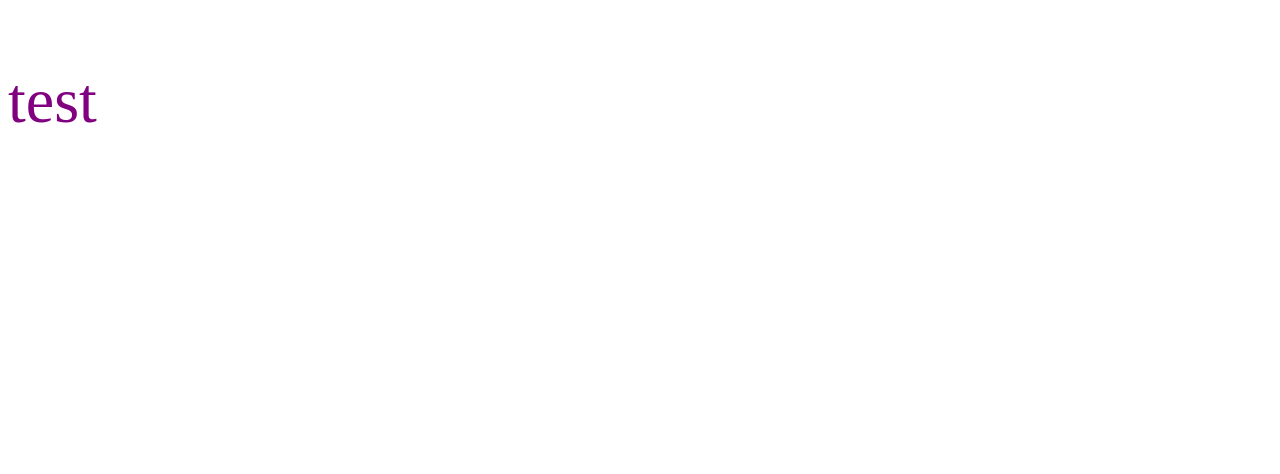
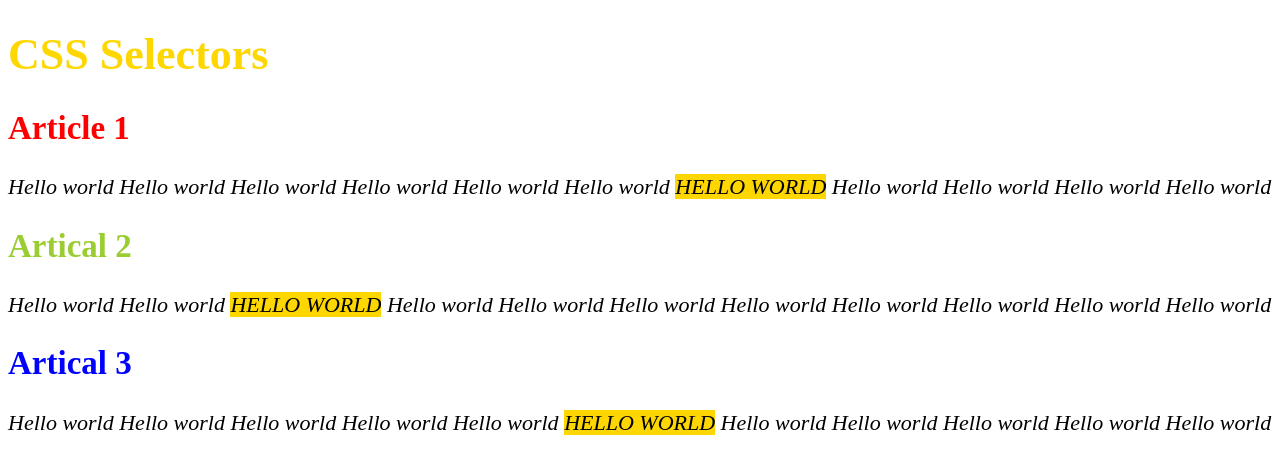
Before and after one commit to marnop/Learning-CSS, a plain HTML site: page index.html in a window 1280 px wide. Drawn offline with Linux system fonts and the light colour scheme.

Commit message:
Lesson_02
Selectors

```diff
--- a/css/style.css
+++ b/css/style.css
@@ -1,4 +1,28 @@
-p {
-    font-size: 64px;
-    color: purple;
+body {
+    font-size: 22px;
 }
+
+header {
+    color: gold;
+}
+
+.ha1 {
+    color: red;
+}
+
+.ha2 {
+    color: yellowgreen;
+}
+
+.ha3 {
+    color: blue;
+}
+
+.pa1, .pa2, .pa3 {
+    font-style: italic;
+}
+
+p span {
+    text-transform: uppercase;
+    background-color: gold;
+}
--- a/index.html
+++ b/index.html
@@ -6,7 +6,28 @@
     <title>Document</title>
     <link rel="stylesheet" href="css/style.css">
 </head>
+
 <body>
-    <p>test</p>
+
+    <header>
+        <h1>CSS Selectors</h1>
+    </header>
+
+    <article id="article1">
+        <h2 class="ha1">Article 1</h2>
+        <p class="pa3">Hello world Hello world Hello world Hello world Hello world Hello world <span>Hello world</span> Hello world Hello world Hello world Hello world</p>
+    </article>
+
+    <article id="article2">
+        <h2 class="ha2">Artical 2</h2>
+        <p class="pa2">Hello world Hello world <span>Hello world</span> Hello world Hello world Hello world Hello world Hello world Hello world Hello world Hello world</p>
+    </article>
+
+    <article id="article3">
+        <h2 class="ha3">Artical 3</h2>
+        <p class="pa3">Hello world Hello world Hello world Hello world Hello world <span>Hello world</span> Hello world Hello world Hello world Hello world Hello world</p>
+    </article>
+
 </body>
+
 </html>
```
